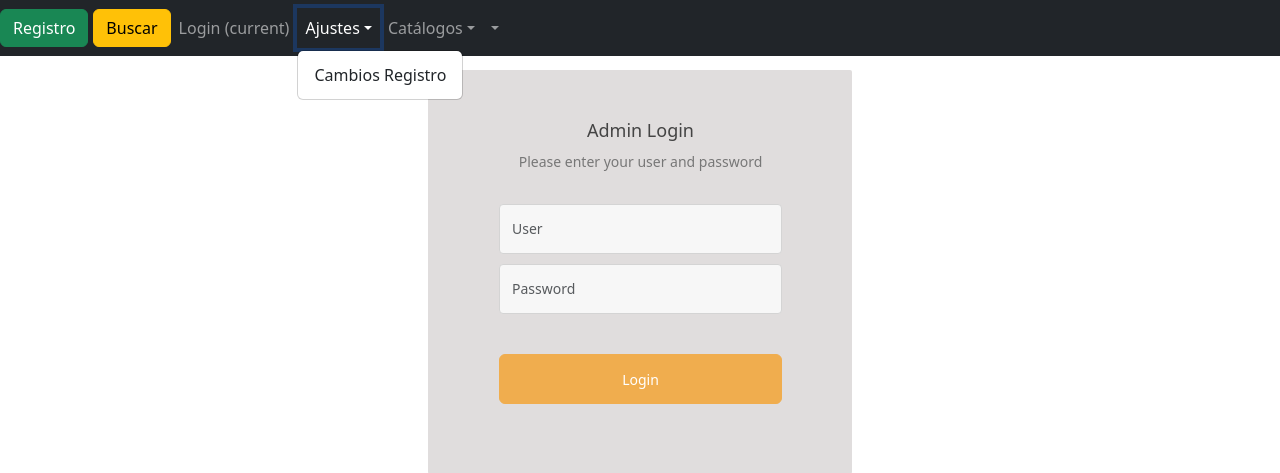
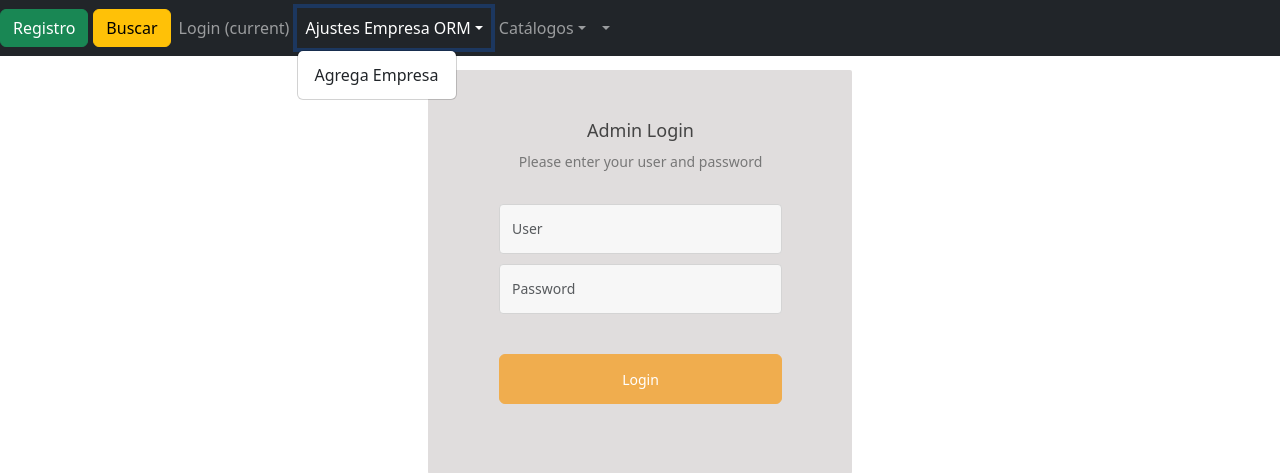
Before and after one commit to slashpage15github/flask_verano2024_cursos, a Flask app: page / in a window 1280 px wide, after a click on "Ajustes Empresa ORM". Shown: the top 473 px of the page. Run offline with Flask 3, Linux system fonts and the light colour scheme; parts of the project's set-up code (start-up, migrations or seed data) failed here and were passed over; some libraries are stand-ins or nearby versions.

Commit message:
ORM inserta en empresa

```diff
--- a/App.py
+++ b/App.py
@@ -13,8 +13,36 @@ from model.package_model.Aspirante import Aspirante
 from model.package_model.AspiranteCursos import AspiranteCursos
 from model.package_model.Usuarios import Usuarios
 
+from flask_sqlalchemy import SQLAlchemy
+from flask_marshmallow import Marshmallow
+
 app = Flask(__name__)
 app.config['SECRET_KEY'] = 'j\x86\x14\xcc:\x99\xb3\x91\xf8/Bv\r\xaa"\xf1\x8a\xfa(A\xa1\xe2\x85\xd6'
+
+app.config['SQLALCHEMY_DATABASE_URI'] = 'mysql+pymysql://root@localhost/db_cursos'
+app.config['SQLALCHEMY_TRACK_MODIFICATIONS'] = False
+
+db = SQLAlchemy(app)
+ma = Marshmallow(app)
+
+class EmpresaORM(db.Model):
+    __tablename__ = "empresa"
+    ID_EMPRESA = db.Column(db.Integer, primary_key=True, autoincrement=True)
+    NOMBRE_EMPRESA = db.Column(db.String(30))
+
+
+    def __init__(self, nombre_empresa):
+        self.NOMBRE_EMPRESA = nombre_empresa
+
+with app.app_context():
+    db.create_all()
+
+class EmpresaORMSchema(ma.Schema):
+    class Meta:
+         fields = ('ID_EMPRESA','NOMBRE_EMPRESA')
+
+empresa_schema = EmpresaORMSchema()
+empresas_schema = EmpresaORMSchema(many=True)
 
 @app.route('/')
 def index():
@@ -151,5 +179,21 @@ def logout():
    session.pop('user_name', None)
    return redirect(url_for('index'))
 
+
+@app.route('/add_empresa')
+def add_empresa():
+    return render_template('add_empresa.html')
+
+@app.route("/registra_empresa",methods=['POST'])
+def registra_empresa():
+    _f_nombre=request.form['f_nombre'].upper()
+    #print("hola:",_f_nombre)
+    new_empre= EmpresaORM(_f_nombre)
+    #print("hello:",new_empre)
+    db.session.add(new_empre)
+    db.session.commit()
+    flash(f"Empresa registrada Correctamente","Success")
+    return redirect(url_for('add_empresa'))
+
 if __name__ == "__main__":
     app.run(debug=True)
--- a/templates/layout_base.html
+++ b/templates/layout_base.html
@@ -45,9 +45,9 @@
         </li>
 
         <li class="nav-item dropdown">
-          <a class="nav-link dropdown-toggle" href="#" id="dropdown03" data-bs-toggle="dropdown" aria-haspopup="true" aria-expanded="false">Ajustes</a>
+          <a class="nav-link dropdown-toggle" href="#" id="dropdown03" data-bs-toggle="dropdown" aria-haspopup="true" aria-expanded="false">Ajustes Empresa ORM</a>
           <div class="dropdown-menu drop-ajustes" aria-labelledby="dropdown03">
-            <a class="dropdown-item" href="">Cambios Registro</a>
+            <a class="dropdown-item" href={{ url_for('add_empresa')}}>Agrega Empresa</a>
           </div>
         </li>
 
```
Also changed, not shown: templates/add_empresa.html (added, +36 -0 lines).
